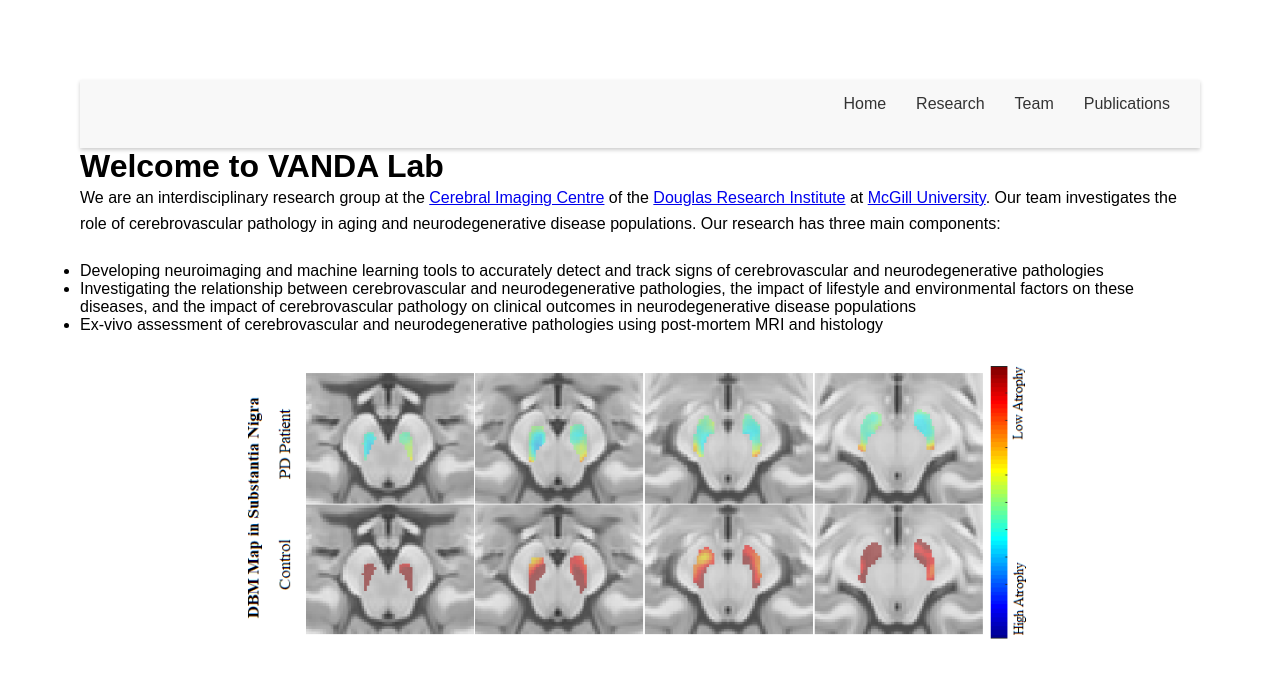
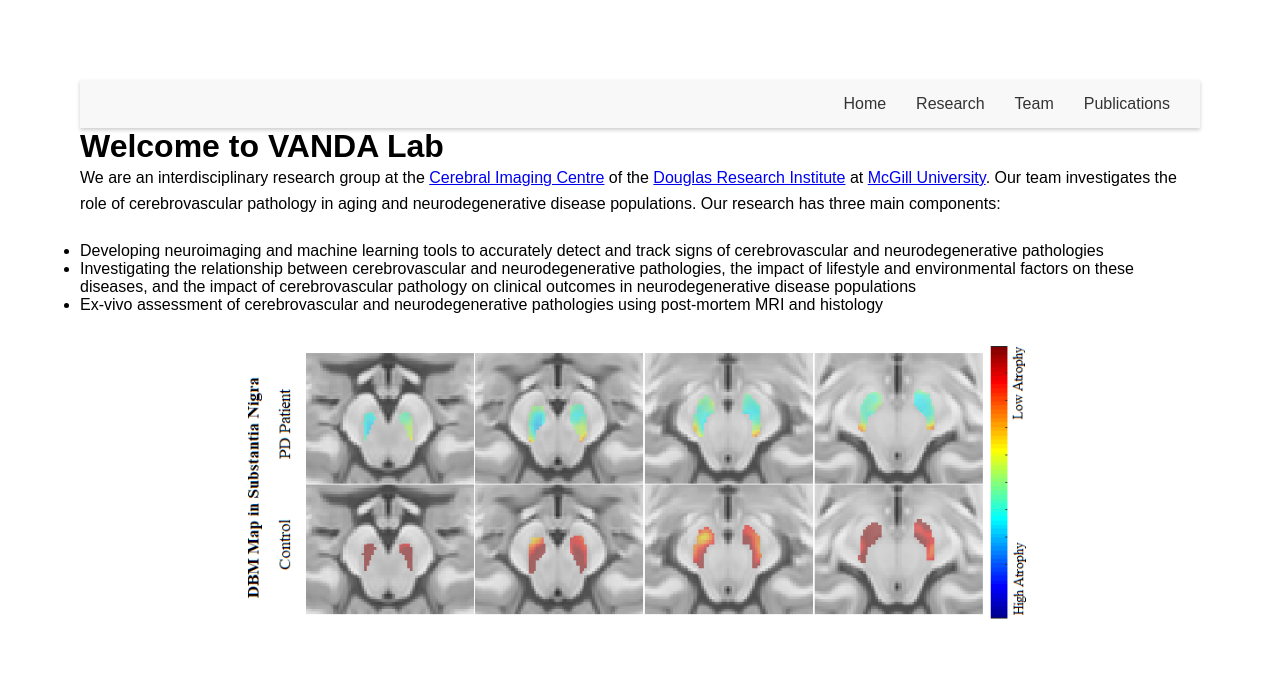
Before and after one commit to VANDAlab/VANDAlab.github.io, a Jekyll site: the page index.html, which Jekyll copies as it is, in a window 1280 px wide. Shown: the top 678 px of the page. Built offline with Jekyll 4.4.1, drawn with Linux system fonts in a browser that asks for light colours.

Commit message:
Update style.css

```diff
--- a/assets/css/style.css
+++ b/assets/css/style.css
@@ -94,7 +94,6 @@ img {
 .tabs {
   display: flex;
   justify-content: right; /* Optional: center the tabs */
-  margin-bottom: 20px; /* Adjust this value to increase or decrease the space between the tabs and the text */
 }
 
 .tabs a {
```
